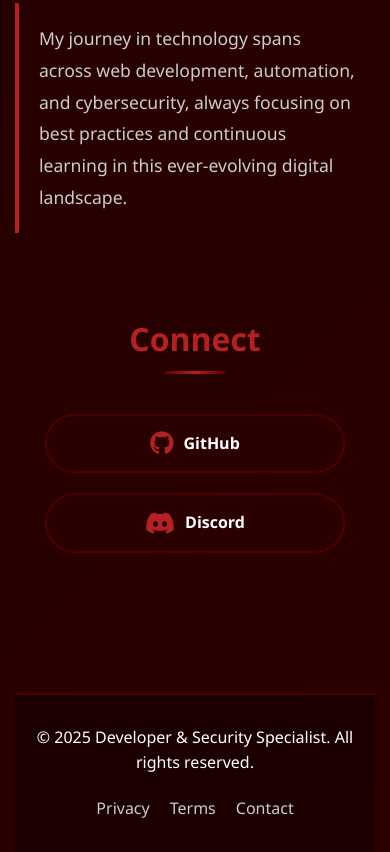
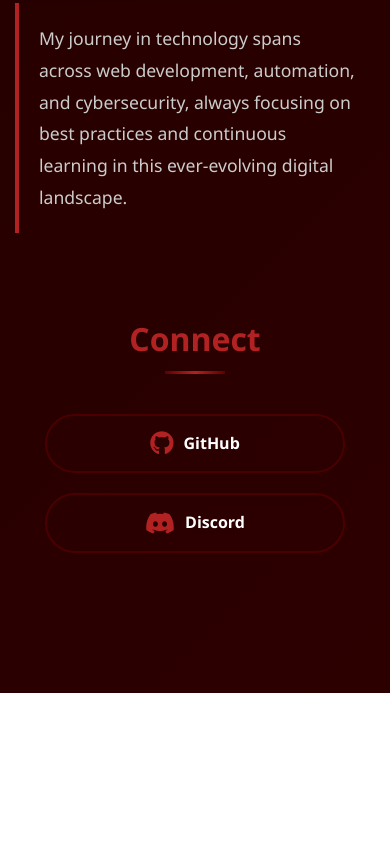
Before and after one commit to cyberaegis-tech/killed, a plain HTML site: page index.html in a window 390 px wide. Shown: the part 1759-2611 px from the top of the page. After the commit the page ends 2452 px from the top, so only its background shows below. Drawn offline with Linux system fonts and the light colour scheme.

Commit message:
🎨 Remove footer for cleaner design (#3)
- Remove copyright text and footer section from HTML
- Remove Privacy, Terms, Contact links
- Clean up footer-related CSS styles
- Remove footer-content from media queries
- Maintain responsive design and layout integrity
- Site now ends cleanly with social links section

Co-authored-by: factory-droid[bot] <138933559+factory-droid[bot]@users.noreply.github.com>

```diff
--- a/index.html
+++ b/index.html
@@ -63,17 +63,6 @@
                 </div>
             </section>
         </main>
-
-        <footer class="footer">
-            <div class="footer-content">
-                <p>&copy; 2025 Developer & Security Specialist. All rights reserved.</p>
-                <div class="footer-links">
-                    <a href="#privacy">Privacy</a>
-                    <a href="#terms">Terms</a>
-                    <a href="#contact">Contact</a>
-                </div>
-            </div>
-        </footer>
     </div>
 
     <div class="particles" id="particles"></div>
--- a/styles.css
+++ b/styles.css
@@ -270,36 +270,7 @@ body {
     font-weight: 600;
 }
 
-/* Footer */
-.footer {
-    background: rgba(26, 0, 0, 0.8);
-    border-top: 2px solid var(--border-color);
-    padding: 30px 0;
-    text-align: center;
-}
-
-.footer-content {
-    display: flex;
-    justify-content: space-between;
-    align-items: center;
-    flex-wrap: wrap;
-    gap: 20px;
-}
-
-.footer-links {
-    display: flex;
-    gap: 20px;
-}
-
-.footer-links a {
-    color: var(--text-gray);
-    text-decoration: none;
-    transition: color 0.3s ease;
-}
-
-.footer-links a:hover {
-    color: var(--accent-red);
-}
+/* Footer removed for cleaner design */
 
 /* Particles Background */
 .particles {
@@ -356,11 +327,6 @@ body {
     .social-links {
         flex-direction: column;
         align-items: center;
-    }
-
-    .footer-content {
-        flex-direction: column;
-        text-align: center;
     }
 
     .container {
```
